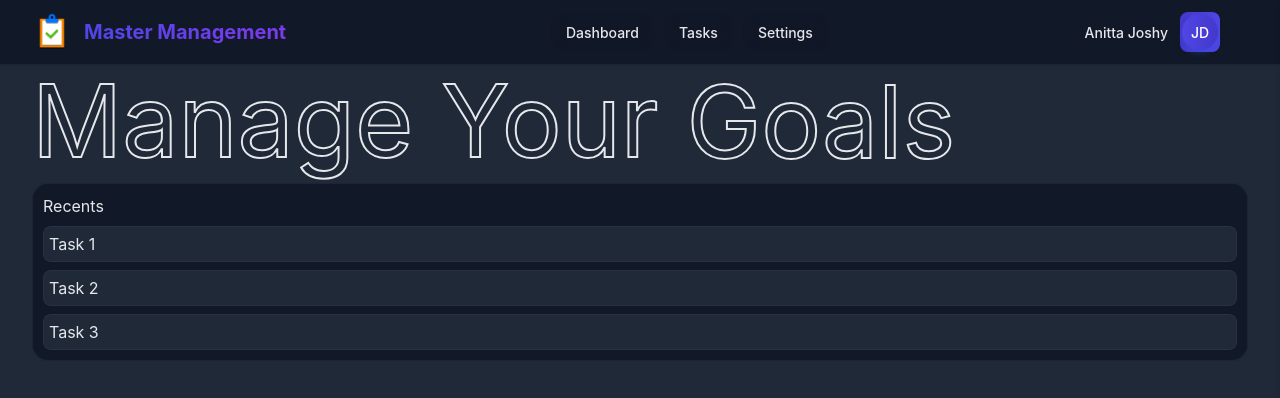
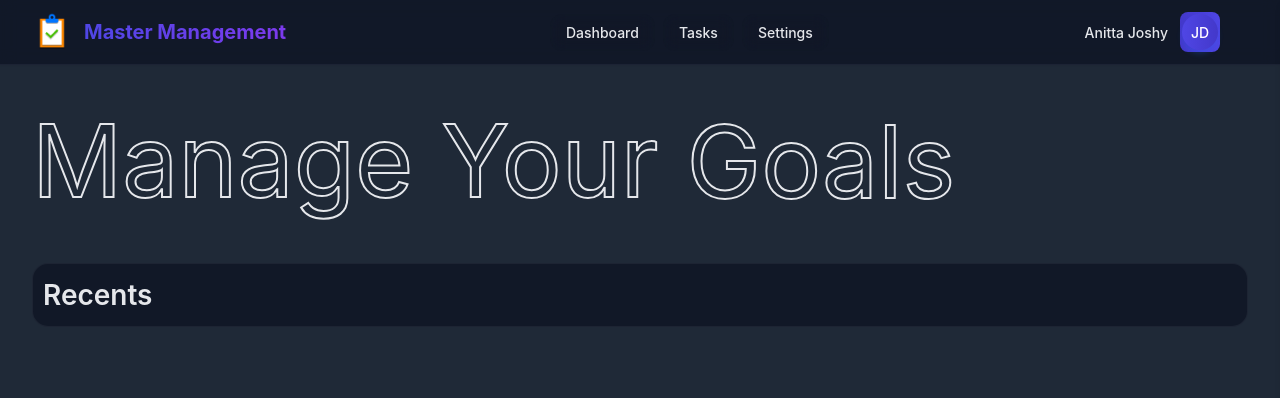
Before and after one commit to Regestrac/Master-Management-Frontend, a React (Vite) app: page / in a window 1280 px wide. Shown: the top 398 px of the page. Built offline with nearby package versions, Linux system fonts and the light colour scheme.

Commit message:
Implemented task management with Zustand, added RecentTasks component and updated Dashboard styles.

```diff
--- a/src/components/Dashboard/Dashboard.tsx
+++ b/src/components/Dashboard/Dashboard.tsx
@@ -37,6 +37,7 @@ const Dashboard = () => {
         label: 'Time Spent (%)',
         data: [25, 20, 15, 30, 10],
         backgroundColor: ['#4F46E5', '#22C55E', '#F59E0B', '#EF4444', '#3B82F6'],
+        borderWidth: 0,
       },
     ],
   };
@@ -142,6 +143,7 @@ const Dashboard = () => {
                 textColor: '#FFFFFF',
                 pathColor: '#4F46E5',
                 trailColor: '#374151',
+                backgroundColor: '#4F4FAA',
               })}
             />
           </div>
--- a/src/components/Home/Home.tsx
+++ b/src/components/Home/Home.tsx
@@ -6,7 +6,7 @@ const introWords = ['Time', 'Tasks', 'Goals'];
 const Home = () => {
   return (
     <div>
-      <h1 className='intro'>
+      <h1 className='intro py-10'>
         Manage Your&nbsp;
         <WordsSlider words={introWords} />
       </h1>
--- a/src/components/Home/RecentTasks.tsx
+++ b/src/components/Home/RecentTasks.tsx
@@ -1,10 +1,40 @@
+import { useNavigate } from 'react-router-dom';
+
+import { useTaskStore } from 'zustandStore/taskStore';
+
+import ResumeIcon from 'icons/ResumeIcon';
+
 const RecentTasks = () => {
+  const recentTasks = useTaskStore((state) => state.recentTasks);
+  const updateRecentTask = useTaskStore((state) => state.updateRecentTask);
+
+  const navigate = useNavigate();
+
+  const onTaskClick = (taskId: number) => {
+    navigate(`/tasks/${taskId}`);
+    const currentTask = recentTasks?.find((task) => task?.id === taskId);
+    if (currentTask) {
+      updateRecentTask(currentTask);
+    }
+  };
+
+  const onResumeTaskClick = (taskId: number) => {
+    onTaskClick(taskId);
+  };
+
   return (
     <div className='recent-task-box'>
       <h3>Recents</h3>
-      <div className='recent-task'>Task 1</div>
-      <div className='recent-task'>Task 2</div>
-      <div className='recent-task'>Task 3</div>
+      {recentTasks.map((task) => (
+        <div key={task?.id} className='recent-task flex justify-between flex-wrap items-center'>
+          <span className='me-2'>{task.status}</span>
+          <div className='w-200'>{task?.task}</div>
+          <div>{task?.timeSpend}</div>
+          <button className='ms-3 p-3 rounded-full text-white font-medium bg-secondary-bg hover:cursor-pointer' onClick={() => onResumeTaskClick(task?.id)}>
+            <ResumeIcon />
+          </button>
+        </div>
+      ))}
     </div>
   );
 };
--- a/src/components/Tasks/Tasks.tsx
+++ b/src/components/Tasks/Tasks.tsx
@@ -4,6 +4,7 @@ import { useNavigate } from 'react-router-dom';
 
 import PlusIcon from 'icons/PlusIcon';
 
+import { useTaskStore } from 'src/zustandStore/taskStore';
 import { capitalize, formatDuration } from 'src/helpers/utils';
 
 type TaskType = {
@@ -15,8 +16,12 @@ type TaskType = {
 
 const Tasks = () => {
   const [openForm, setOpenForm] = useState(false);
-  const [tasks, setTasks] = useState<TaskType[]>([]);
   const [filteredTasks, setFilteredTasks] = useState<TaskType[]>([]);
+
+  const tasks = useTaskStore((state) => state.tasks);
+  const addTask = useTaskStore((state) => state.addTask);
+  const deleteTask = useTaskStore((state) => state.deleteTask);
+  const updateRecentTask = useTaskStore((state) => state.updateRecentTask);
 
   const taskInputRef = useRef<HTMLInputElement>(null);
 
@@ -34,17 +39,21 @@ const Tasks = () => {
     const element = taskInputRef.current;
 
     if (element?.value) {
-      setTasks([...tasks, { id: tasks.length + 1, task: element?.value || '', status: 'incomplete' as const, timeSpend: 707330 }]);
+      addTask({ id: tasks.length + 1, task: element?.value || '', status: 'incomplete' as const, timeSpend: 707330 });
       element.value = '';
     }
   };
 
   const handleDeleteTask = (id: number) => {
-    setTasks((prev) => prev.filter((task) => task.id !== id));
+    deleteTask(id);
   };
 
   const handleStartTask = (id: number) => {
     navigate(`/tasks/${id}`);
+    const currentTask = tasks?.find((task) => task?.id === id);
+    if (currentTask) {
+      updateRecentTask(currentTask);
+    }
   };
 
   const onSearch = (e:  React.ChangeEvent<HTMLInputElement>) => {
@@ -89,9 +98,9 @@ const Tasks = () => {
             <div className='flex'>
               <span className={`${task.status} me-3`}>{capitalize(task?.status)}</span>
               {task?.task}
+            </div>
+            <div className='flex items-center'>
               <div>{formatDuration(task?.timeSpend)}</div>
-            </div>
-            <div>
               <button className='bg-blue-500 ms-2 p-1 rounded-sm' onClick={() => handleStartTask(task?.id)}>Start</button>
               <button className='bg-red-500 ms-2 p-1 rounded-sm' onClick={() => handleDeleteTask(task?.id)}>Delete</button>
             </div>
--- a/src/styles/components/Home.css
+++ b/src/styles/components/Home.css
@@ -36,6 +36,13 @@
   gap: 8px;
 }
 
+.recent-task-box h3 {
+  margin: 0;
+  font-size: 28px;
+  color: var(--color-text);
+  font-weight: 600;
+}
+
 .recent-task {
   padding: 5px;
   border: 1px solid var(--color-border);
--- /dev/null
+++ b/src/zustandStore/taskStore.ts
@@ -0,0 +1,43 @@
+import { create } from 'zustand';
+import { persist, createJSONStorage } from 'zustand/middleware';
+
+type TaskType = {
+  id: number;
+  task: string;
+  status: 'completed' | 'incomplete';
+  timeSpend: number;
+};
+
+type TasksStateType = {
+  tasks: TaskType[];
+  recentTasks: TaskType[];
+  addTask: (_newTask: TaskType) => void;
+  updateTask: (_task: TaskType) => void;
+  deleteTask: (_id: number) => void;
+  updateRecentTask: (_task: TaskType) => void;
+};
+
+export const useTaskStore = create<TasksStateType>()(persist(
+  (set, get) => ({
+    tasks: [],
+    recentTasks: [],
+    addTask: (newTask) => set({ tasks: [...get().tasks, newTask] }),
+    updateTask: (updatedTask) =>
+      set({
+        tasks: get().tasks.map((task) =>
+          task.id === updatedTask.id ? { ...task, ...updatedTask } : task,
+        ),
+      }),
+    deleteTask: (id) =>
+      set({ tasks: get().tasks?.filter((task) => task?.id !== id) }),
+    updateRecentTask: (updatedTask) => {
+      const filtered = get().recentTasks.filter((task) => task.id !== updatedTask.id);
+      const updatedRecents = [updatedTask, ...filtered].slice(0, 5);
+      set({ recentTasks: updatedRecents });
+    },
+  }),
+  {
+    name: 'tasks-storage',
+    storage: createJSONStorage(() => sessionStorage),
+  },
+));
```
